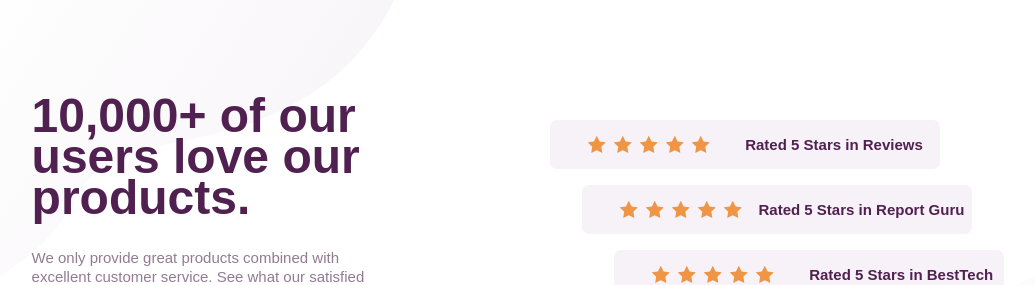
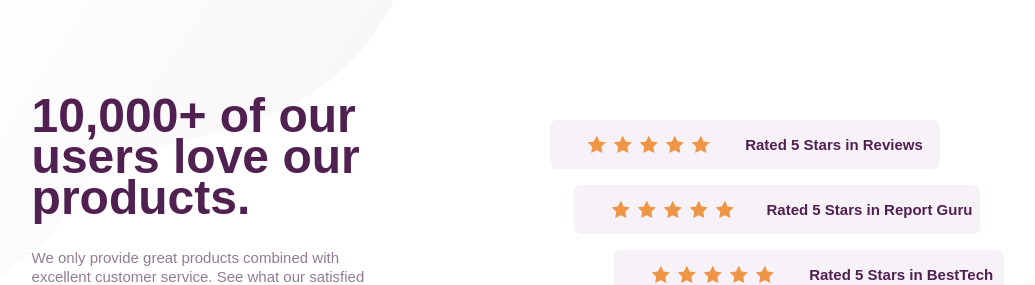
Before and after one commit to KentCP/Social-proof-section, a plain HTML site: page index.html in a window 1280 px wide. Shown: the top 285 px of the page, without its empty margins (122-1157 px from the left). Drawn offline with Linux system fonts and the light colour scheme.

Commit message:
Update style.css

```diff
--- a/css/style.css
+++ b/css/style.css
@@ -281,6 +281,7 @@ footer p {
 
   .review:nth-of-type(even) {
     margin: 1rem 0;
+
   }
 
   .review p {
@@ -353,7 +354,7 @@ footer p {
   }
 
   .review:nth-of-type(2) {
-    margin: 1rem 2rem;
+    margin: 1rem 1.5rem;
   }
 
   .review:last-of-type {
```
